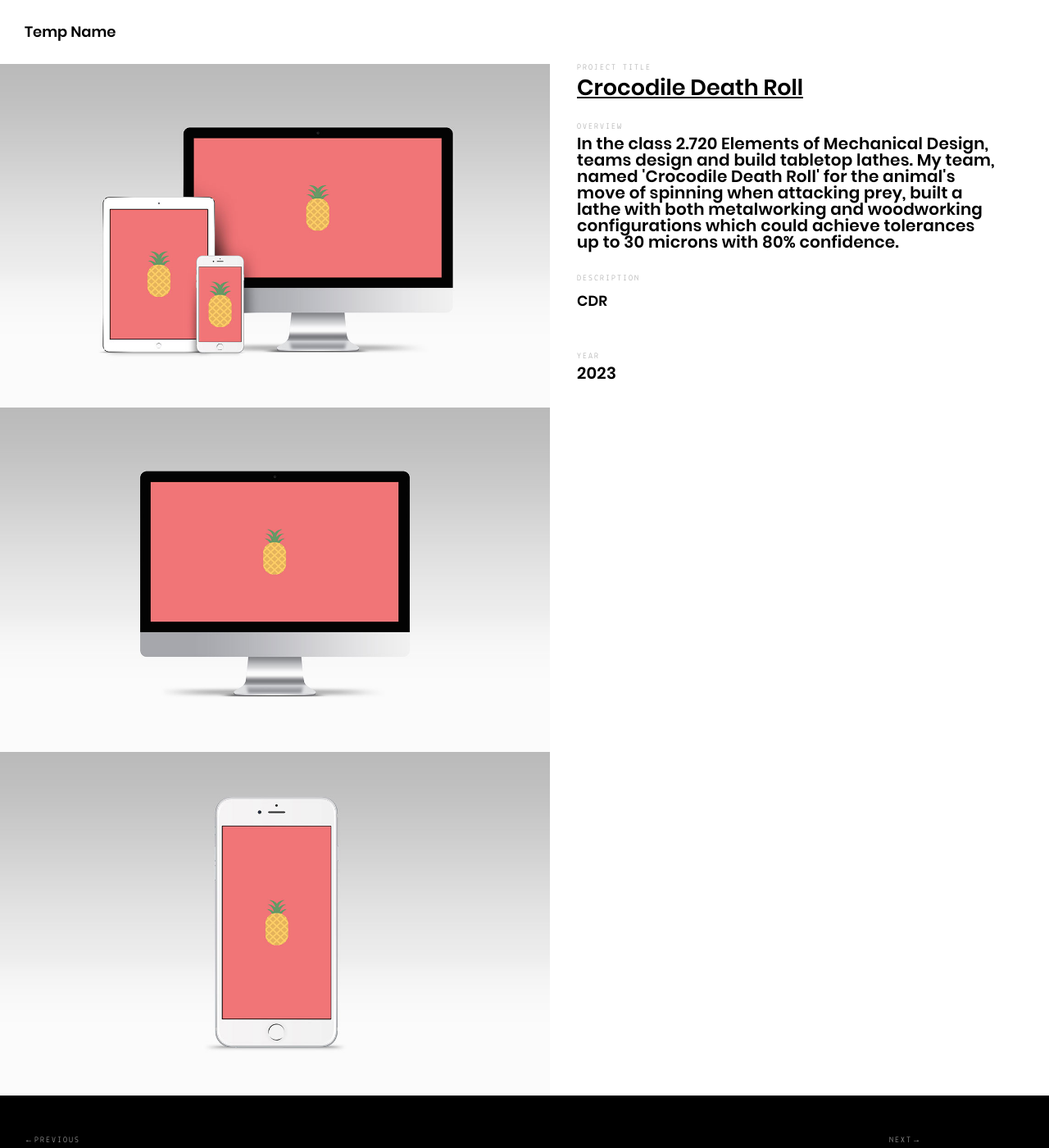
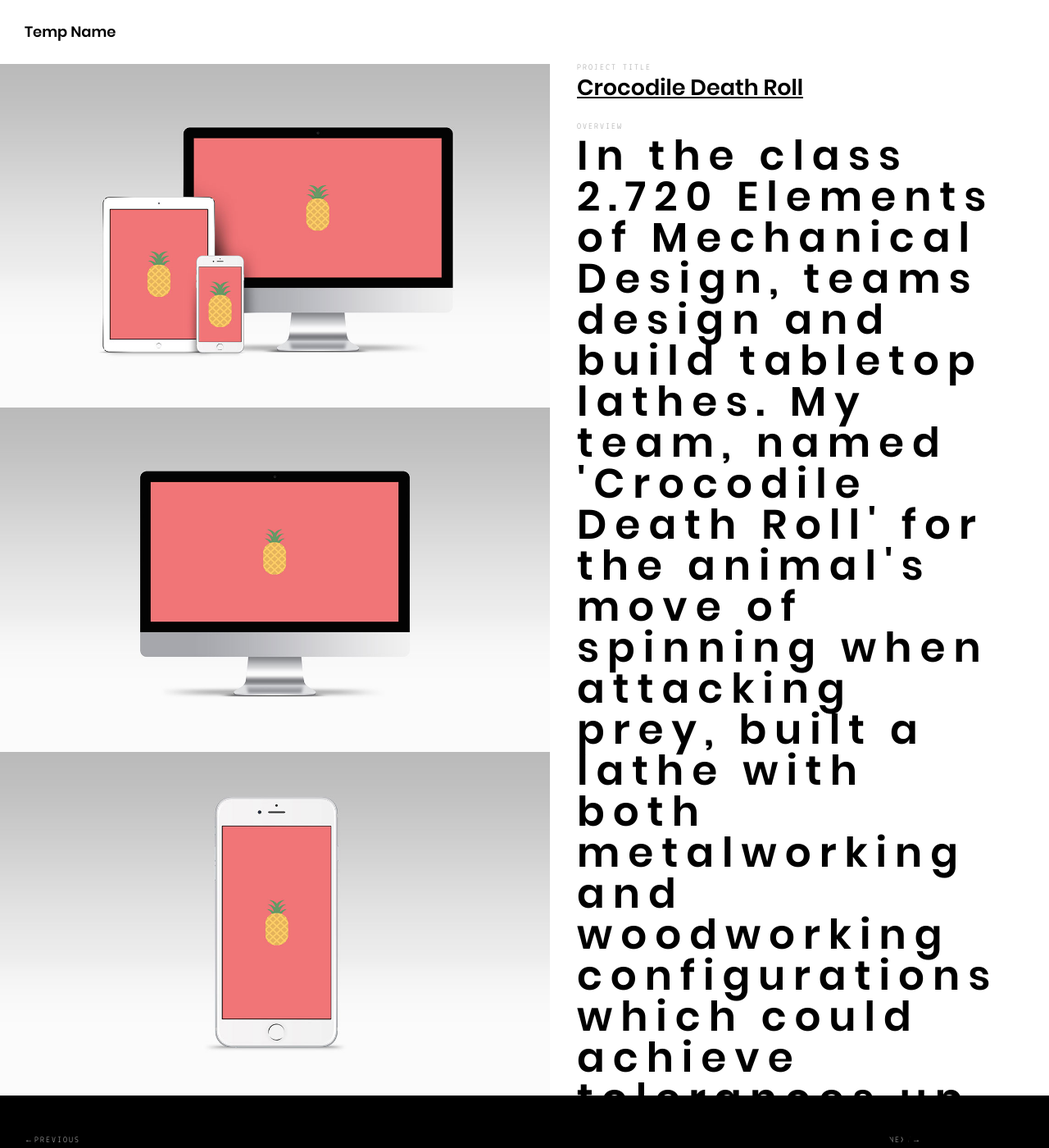
Before and after one commit to amdapoz/portfolio, a Jekyll site: the page built from _posts/projects/2023-06-02-cdr.md, in a window 1280 px wide and 1400 px high. Shown: the whole window at 82% size. Built offline with Jekyll 4.4.1, drawn with Linux system fonts in a browser that asks for light colours.

Commit message:
Update _layout.scss

```diff
--- a/assets/scss/_layout.scss
+++ b/assets/scss/_layout.scss
@@ -219,11 +219,11 @@
 	}
 
 	h3{
-		font-size: 2rem;
+		font-size: 5rem;
 		font-weight: 600;
 		margin: 0;
 		line-height: 1;
-		letter-spacing: 0.02rem;
+		letter-spacing: 1rem;
 
 	}
 
@@ -232,7 +232,7 @@
 		font-weight: lighter;
 		line-height: 1.4;
 		letter-spacing: 0.01rem;
-		margin-bottom: 1rem;
+		margin-bottom: -1rem;
 		a {
 			text-decoration: underline;
 		}
```
